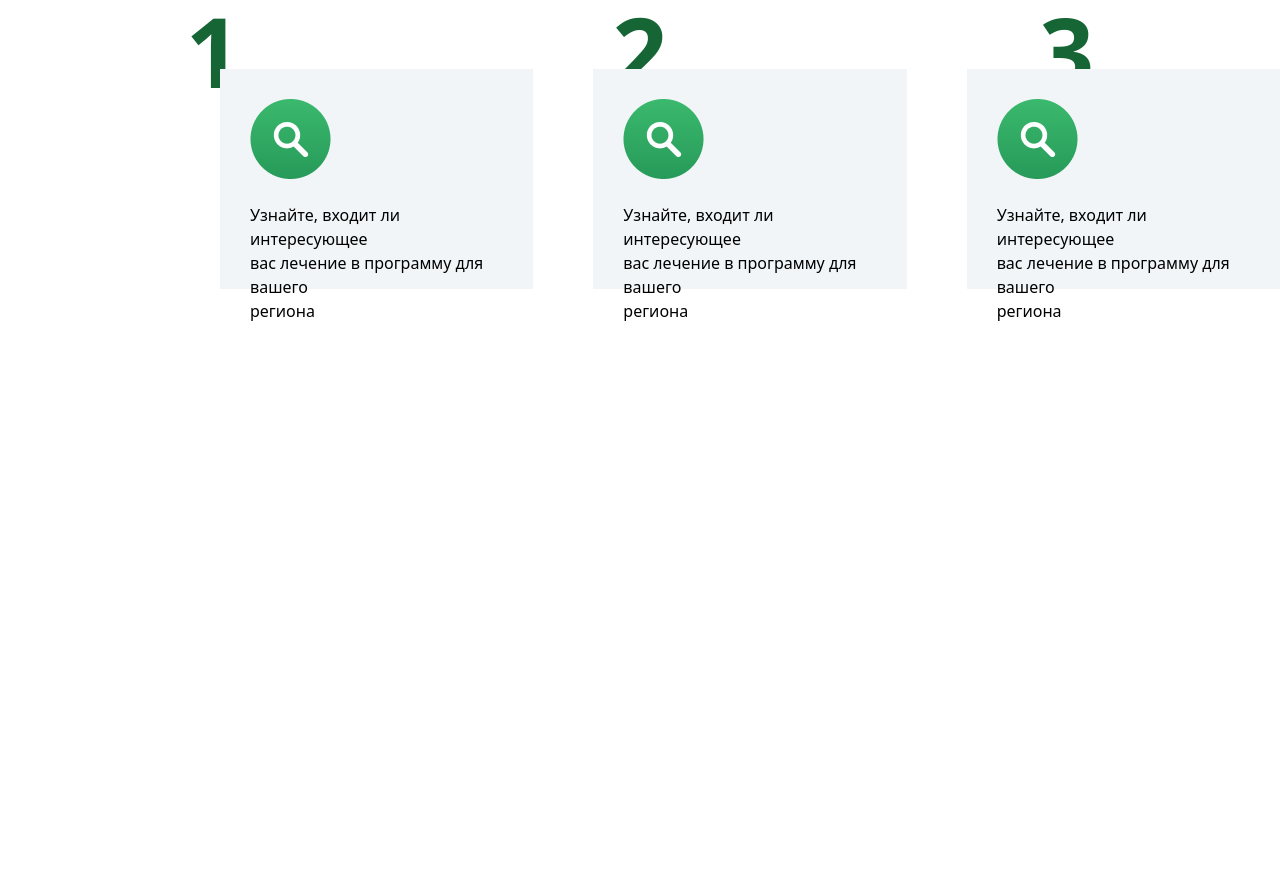
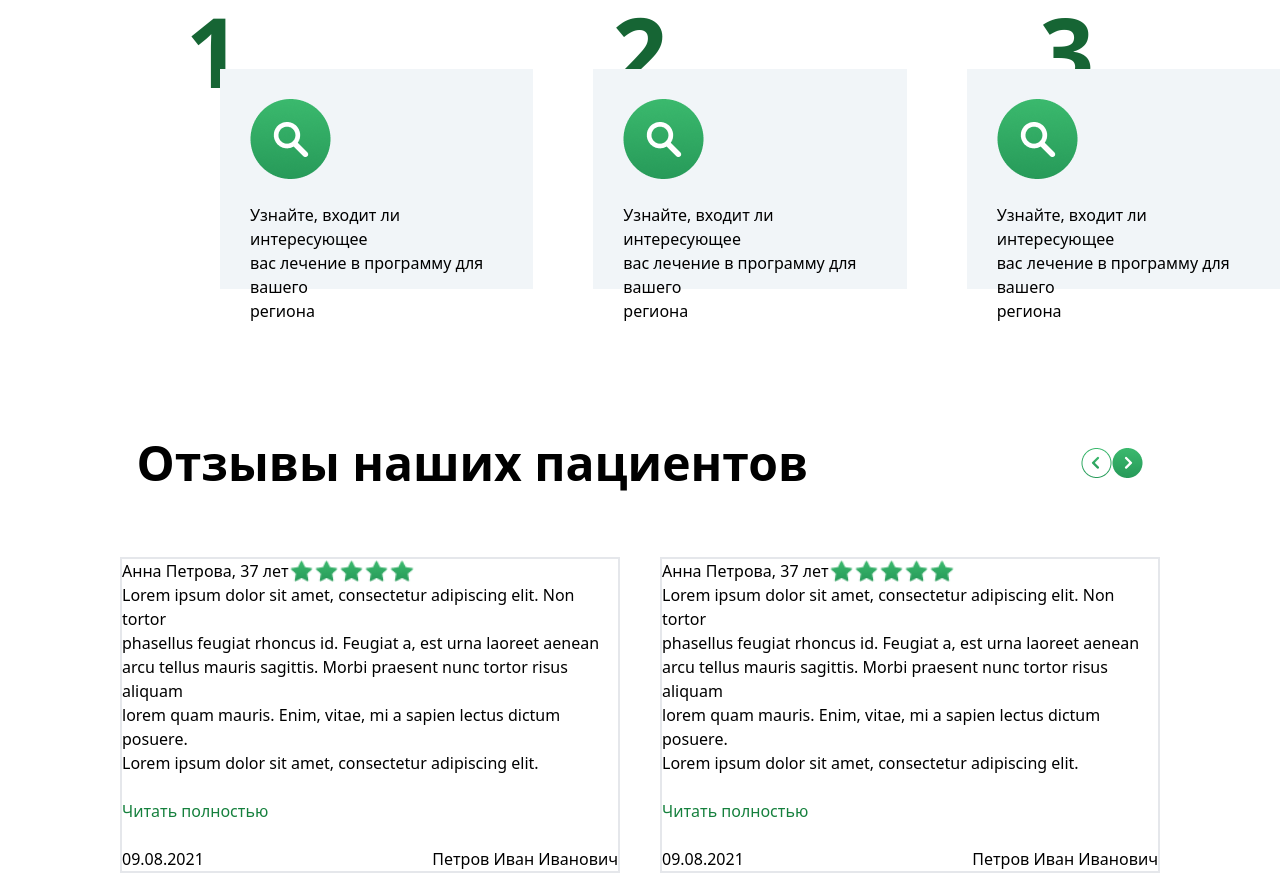
Before and after one commit to ismoil00-s/ball, a website: page src/donk.html in a window 1280 px wide. Shown: the part 3171-4044 px from the top of the page. Before the commit the page ends 3494 px from the top, so only its background shows below. Drawn offline with nearby package versions, Linux system fonts and the light colour scheme; files that its build step writes are made by us from their sources.

Commit message:
commit donk 4

```diff
--- a/src/donk.html
+++ b/src/donk.html
@@ -253,6 +253,64 @@
     </div>
     </div>
    </div>
+   <div class="hidden lg:block">
+    <div>
+        <div class="flex justify-around mt-[150px]">
+        <h1 class="text-5xl font-bold">Отзывы наших пациентов</h1>
+        <div class="flex items-center">
+            <img src="./Group 1869.png" alt="">
+            <img src="./Group 1868.png" alt="">
+        </div>
+    </div>
+    <div class="flex gap-10 justify-center mt-[70px]">
+        <div class="border-2 w-[500px]">
+       <div class="flex">
+         <div>
+            <p>Анна Петрова, 37 лет</p>
+        </div>
+        <div class="flex">
+            <img src="./star 1 (1).png" alt="">
+        <img src="./star 1 (1).png" alt="">
+        <img src="./star 1 (1).png" alt="">
+        <img src="./star 1 (1).png" alt="">
+        <img src="./star 1 (1).png" alt="">
+        </div>
+       </div>
+<div>
+    <p>Lorem ipsum dolor sit amet, consectetur adipiscing elit. Non tortor <br> phasellus feugiat rhoncus id. Feugiat a, est urna laoreet aenean <br> arcu tellus mauris sagittis. Morbi praesent nunc tortor risus aliquam <br> lorem quam mauris. Enim, vitae, mi a sapien lectus dictum posuere. <br> Lorem ipsum dolor sit amet, consectetur adipiscing elit. </p><br>
+    <p class="text-green-700">Читать полностью</p><br>
+    <div class="flex justify-between">
+        <p>09.08.2021</p>
+        <p>Петров Иван Иванович</p>
+    </div>
+        </div>
+    </div>
+    <div class="border-2 w-[500px]">
+       <div class="flex">
+         <div>
+            <p>Анна Петрова, 37 лет</p>
+        </div>
+        <div class="flex">
+            <img src="./star 1 (1).png" alt="">
+        <img src="./star 1 (1).png" alt="">
+        <img src="./star 1 (1).png" alt="">
+        <img src="./star 1 (1).png" alt="">
+        <img src="./star 1 (1).png" alt="">
+        </div>
+       </div>
+<div>
+    <p>Lorem ipsum dolor sit amet, consectetur adipiscing elit. Non tortor <br> phasellus feugiat rhoncus id. Feugiat a, est urna laoreet aenean <br> arcu tellus mauris sagittis. Morbi praesent nunc tortor risus aliquam <br> lorem quam mauris. Enim, vitae, mi a sapien lectus dictum posuere. <br> Lorem ipsum dolor sit amet, consectetur adipiscing elit. </p><br>
+    <p class="text-green-700">Читать полностью</p><br>
+    <div class="flex justify-between">
+        <p>09.08.2021</p>
+        <p>Петров Иван Иванович</p>
+    </div>
+        </div>
+    </div>
 
+    </div>
+    </div>
+
+   </div>
 </body>
 </html>
```
